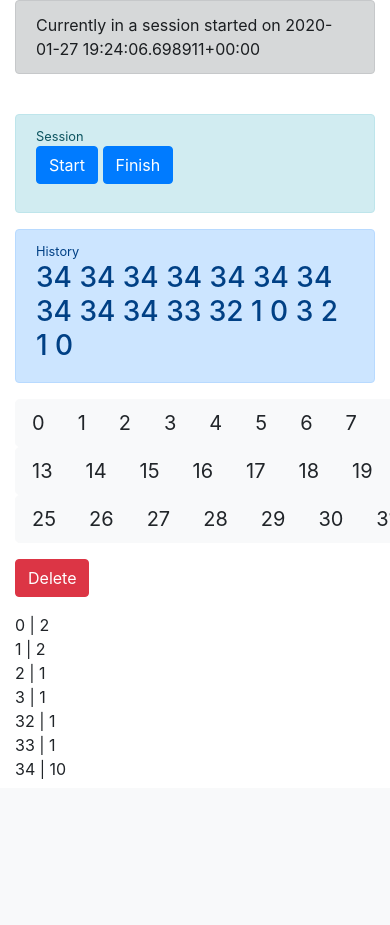
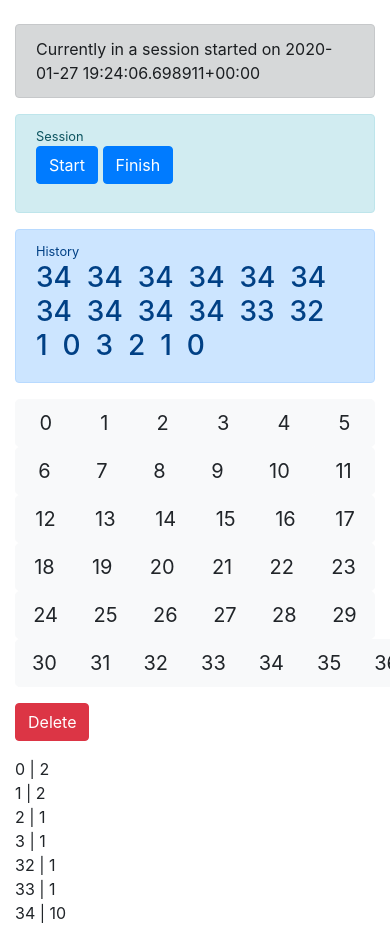
Before and after one commit to william-ma/roulettecounter, a Django app: page / in a window 390 px wide; the page is wider, and only the part inside the window is pictured. Shown: the part 56-981 px from the top of that part. Before the commit the page ends 835 px from the top of that part, so only its background shows below. Run offline with Django 3.2, Linux system fonts and the light colour scheme; data comes from the database, SQL or seed files in the repository; some libraries are stand-ins or nearby versions.

Commit message:
Make homepage more responsive

```diff
--- a/roulettecounter/templates/roulettecounter/base.html
+++ b/roulettecounter/templates/roulettecounter/base.html
@@ -38,6 +38,7 @@
 
 <div class="container-sm">
   <!-- Show info -->
+  <br>
   <div id="infoMessage" class="alert alert-dark" role="alert">
   {% if infoMessage %}
     {{ infoMessage }}
--- a/roulettecounter/templates/roulettecounter/home.html
+++ b/roulettecounter/templates/roulettecounter/home.html
@@ -5,7 +5,6 @@
 
 {% block content %}
 
-  <br>
   <div class="alert alert-info" role="alert">
     <small>Session</small>
     <form method="POST" action="">
@@ -21,14 +20,14 @@
       <small>History</small>
       <h3>
         {% for number in history %}
-        {{ number.number }}
+        {{ number.number }}&nbsp;
         {% endfor %}
       </h3>
   </div>
 
   <form method="POST" action="">
     {% csrf_token %}
-    <div class="row">
+    <div class="row no-gutters">
       <div class="btn-group btn-group-lg col" role="group" aria-label="Basic example">
         <button type="submit" class="btn btn-light" name="number" value="0">0</button>
         <button type="submit" class="btn btn-light" name="number" value="1">1</button>
@@ -36,38 +35,44 @@
         <button type="submit" class="btn btn-light" name="number" value="3">3</button>
         <button type="submit" class="btn btn-light" name="number" value="4">4</button>
         <button type="submit" class="btn btn-light" name="number" value="5">5</button>
+      </div>
+      <div class="btn-group btn-group-lg col" role="group" aria-label="Basic example">
         <button type="submit" class="btn btn-light" name="number" value="6">6</button>
         <button type="submit" class="btn btn-light" name="number" value="7">7</button>
         <button type="submit" class="btn btn-light" name="number" value="8">8</button>
         <button type="submit" class="btn btn-light" name="number" value="9">9</button>
         <button type="submit" class="btn btn-light" name="number" value="10">10</button>
         <button type="submit" class="btn btn-light" name="number" value="11">11</button>
-        <button type="submit" class="btn btn-light" name="number" value="12">12</button>
       </div>
     </div>
-      <div class="row">
+    <div class="row no-gutters">
       <div class="btn-group btn-group-lg col" role="group" aria-label="Basic example">
+        <button type="submit" class="btn btn-light" name="number" value="12">12</button>
         <button type="submit" class="btn btn-light" name="number" value="13">13</button>
         <button type="submit" class="btn btn-light" name="number" value="14">14</button>
         <button type="submit" class="btn btn-light" name="number" value="15">15</button>
         <button type="submit" class="btn btn-light" name="number" value="16">16</button>
         <button type="submit" class="btn btn-light" name="number" value="17">17</button>
+      </div>
+      <div class="btn-group btn-group-lg col" role="group" aria-label="Basic example">
         <button type="submit" class="btn btn-light" name="number" value="18">18</button>
         <button type="submit" class="btn btn-light" name="number" value="19">19</button>
         <button type="submit" class="btn btn-light" name="number" value="20">20</button>
         <button type="submit" class="btn btn-light" name="number" value="21">21</button>
         <button type="submit" class="btn btn-light" name="number" value="22">22</button>
         <button type="submit" class="btn btn-light" name="number" value="23">23</button>
-        <button type="submit" class="btn btn-light" name="number" value="24">24</button>
         </div>
       </div>
-      <div class="row">
+      <div class="row no-gutters">
         <div class="btn-group btn-group-lg col" role="group" aria-label="Basic example">
+          <button type="submit" class="btn btn-light" name="number" value="24">24</button>
           <button type="submit" class="btn btn-light" name="number" value="25">25</button>
           <button type="submit" class="btn btn-light" name="number" value="26">26</button>
           <button type="submit" class="btn btn-light" name="number" value="27">27</button>
           <button type="submit" class="btn btn-light" name="number" value="28">28</button>
           <button type="submit" class="btn btn-light" name="number" value="29">29</button>
+        </div>
+        <div class="btn-group btn-group-lg col" role="group" aria-label="Basic example">
           <button type="submit" class="btn btn-light" name="number" value="30">30</button>
           <button type="submit" class="btn btn-light" name="number" value="31">31</button>
           <button type="submit" class="btn btn-light" name="number" value="32">32</button>
--- a/roulettecounter/templates/roulettecounter/visualize.html
+++ b/roulettecounter/templates/roulettecounter/visualize.html
@@ -5,7 +5,6 @@
 {% endblock %}
 
 {% block content %}
-<br>
 <canvas id="myChart"></canvas>
 <script>
   var ctx = document.getElementById('myChart').getContext('2d');
```
Lines whose indentation alone changed are shown as unchanged.
